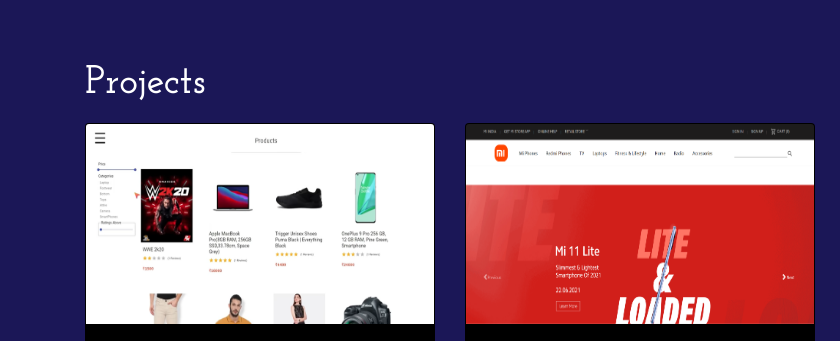
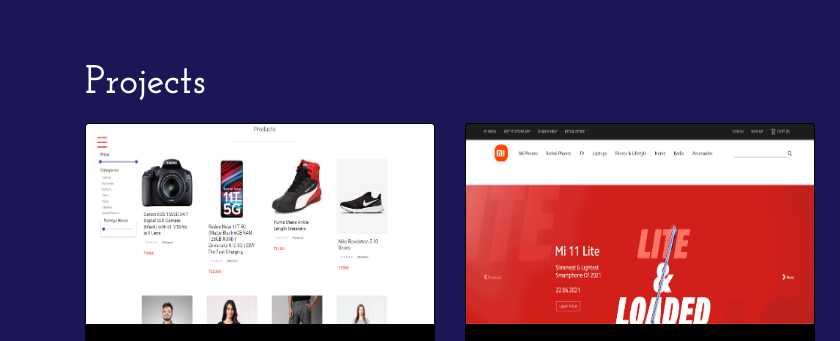
Before and after one commit to Alakhdeepsingh/Portfolio-2022, a plain HTML site: page index.html in a window 1280 px wide. Shown: the part 1940-2281 px from the top of the page, 0-840 px from the left. Drawn offline with nearby package versions, Linux system fonts and the light colour scheme; grey boxes are pictures that could not be loaded; a script that the page names is missing.

Commit message:
pic for bigmart

```diff
--- a/index.html
+++ b/index.html
@@ -237,7 +237,7 @@
             <div class="row py-2">
                <div class="col-lg-4 mb-4">
                   <div class="card card1">
-                     <img class="card-img-top" src="./Images/Projects/bigmart.png" alt="">
+                     <img class="card-img-top" src="./Images/Projects/Screenshot (147).png" alt="">
                      <div class="card-body">
                         <h4 class="card-title">Big-Mart</h4>
                         <p class="card-text">
```
Also changed, not shown: Images/Projects/Screenshot (147).png (added).
